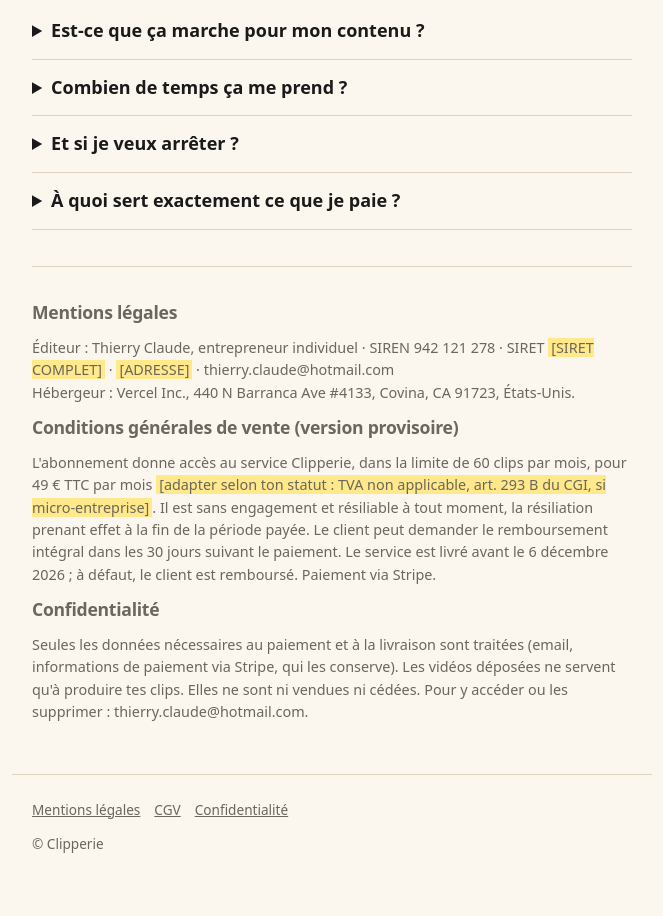
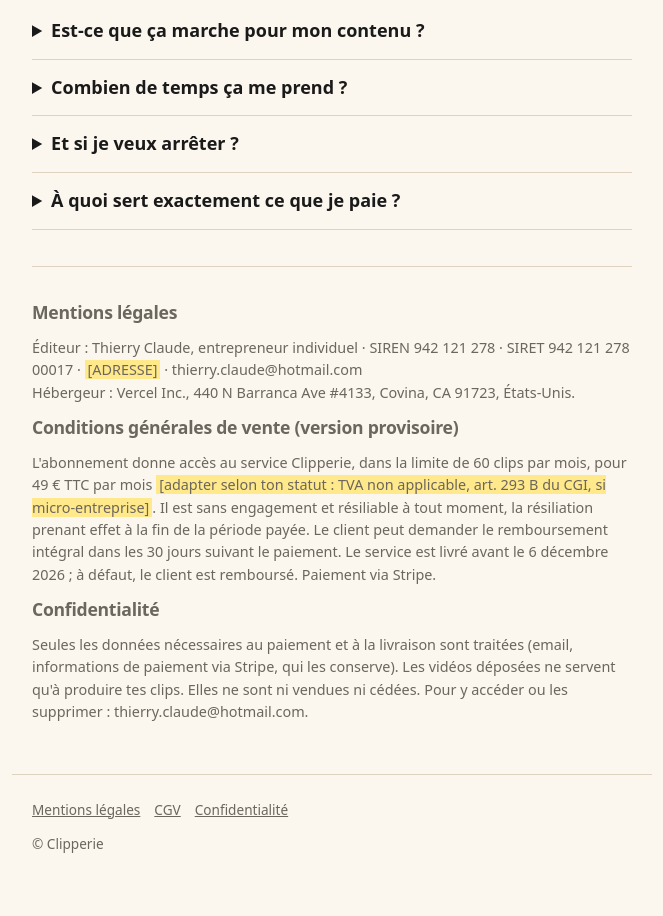
Before and after one commit to thierryclaude7777-creator/clipperie, a plain HTML site: page index.html in a window 1280 px wide. Shown: the part 2173-3089 px from the top of the page, without its empty margins (308-971 px from the left). Drawn offline with Linux system fonts and the light colour scheme.

Commit message:
Add files via upload

```diff
--- a/index.html
+++ b/index.html
@@ -109,7 +109,7 @@ footer a{color:var(--gris);margin-right:14px}
 
 <section id="legal" class="legal">
   <h2>Mentions légales</h2>
-  <p>Éditeur : Thierry Claude, entrepreneur individuel · SIREN 942 121 278 · SIRET <span class="a-completer">[SIRET COMPLET]</span> · <span class="a-completer">[ADRESSE]</span> · thierry.claude@hotmail.com<br>
+  <p>Éditeur : Thierry Claude, entrepreneur individuel · SIREN 942 121 278 · SIRET 942 121 278 00017 · <span class="a-completer">[ADRESSE]</span> · thierry.claude@hotmail.com<br>
   Hébergeur : Vercel Inc., 440 N Barranca Ave #4133, Covina, CA 91723, États-Unis.</p>
   <h2>Conditions générales de vente (version provisoire)</h2>
   <p>L'abonnement donne accès au service Clipperie, dans la limite de 60 clips par mois, pour 49 € TTC par mois <span class="a-completer">[adapter selon ton statut : TVA non applicable, art. 293 B du CGI, si micro-entreprise]</span>. Il est sans engagement et résiliable à tout moment, la résiliation prenant effet à la fin de la période payée. Le client peut demander le remboursement intégral dans les 30 jours suivant le paiement. Le service est livré avant le 6 décembre 2026 ; à défaut, le client est remboursé. Paiement via Stripe.</p>
```
